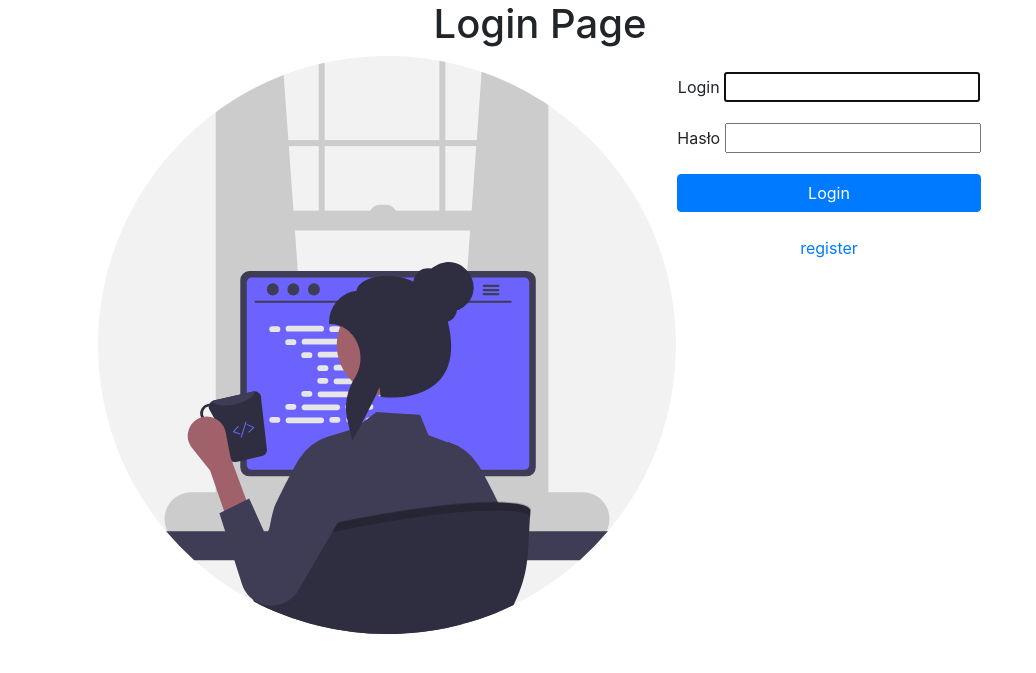
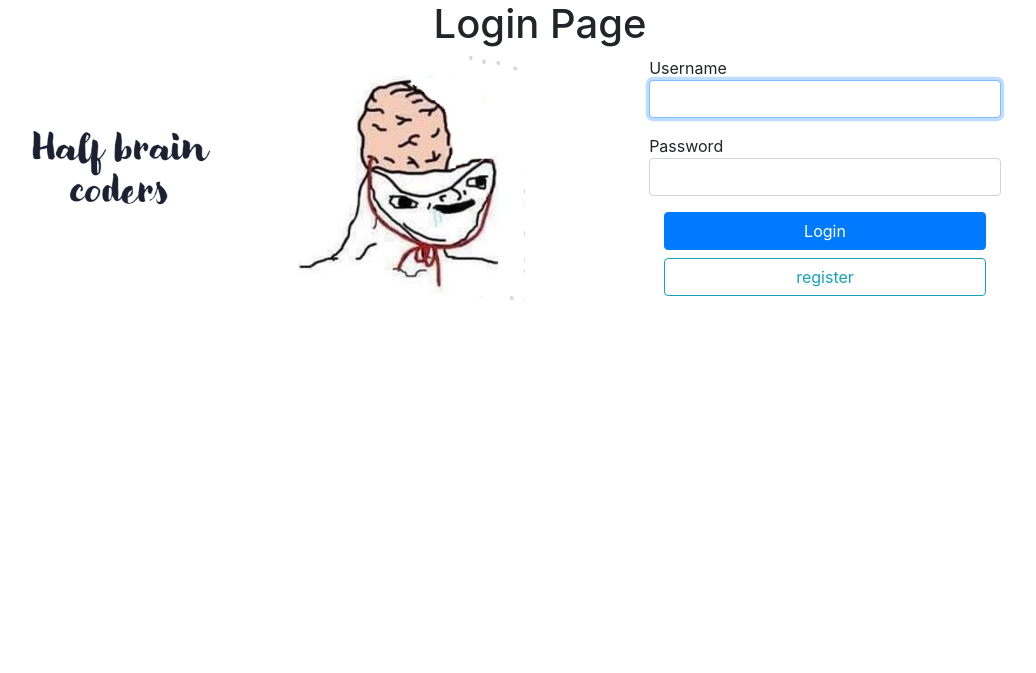
Before and after one commit to Dulajfly/half-brain-coders, a Django app: page /login/ in a window 1280 px wide. Shown: the top 673 px of the page, without its empty margins (100-1136 px from the left). Run offline with Django 3.2, Linux system fonts and the light colour scheme; some libraries are stand-ins or nearby versions.

Commit message:
[FRONTEND] Add css

```diff
--- a/base/forms.py
+++ b/base/forms.py
@@ -11,6 +11,10 @@ class LoginForm(AuthenticationForm):
     password = forms.CharField(widget=forms.PasswordInput(attrs={'class': 'form-control'}))
 
 class RegisterForm(UserCreationForm):
+    email = forms.EmailField(widget=forms.EmailInput(attrs={'class': 'form-control'}))
+    username = forms.CharField(widget=forms.TextInput(attrs={'class': 'form-control'}))
+    # password1 = forms.CharField(widget=forms.TextInput(attrs={'class': 'form-control'}))
+    # password2 = forms.CharField(widget=forms.TextInput(attrs={'class': 'form-control'}))
     class Meta:
         model = User
         fields = ['username', 'email', 'password1', 'password2']
--- /dev/null
+++ b/base/static/login.js
@@ -0,0 +1,7 @@
+const login = document.getElementById('id_password');
+const username = document.getElementById('id_username');
+
+console.log(username)
+
+login.classList.add('form-control')
+username.classList.add('form-control')
--- a/templates/index.html
+++ b/templates/index.html
@@ -53,6 +53,6 @@
 {#    <button type="submit">Wyslij email</button>#}
 {#</form>#}
 
-<script src="{% static 'map.js' %}"></script>
+
 </body>
 </html>
--- a/templates/user/login.html
+++ b/templates/user/login.html
@@ -7,31 +7,33 @@
 
 
 <div class="container">
-    <h1 class="text-center center-block">Login Page</h1>
-    <div class="row justify-content-center" style="display: flex">
-        <div class="center-block">
-            <img src="{% static 'img/pic.svg' %}" alt="" class="img-fluid">
+    <h1 class="text-center">Login Page</h1>
+    <div class="row" style="display: flex">
+        <div class="text-center col-md-6">
+            <img src="{% static 'logo.png' %}" alt="" class="img-fluid">
         </div>
-        <div class="center-block">
-            <div class="row justify-content-center h-100 p-3 ">
+        <div class="center-block col-md-6">
+            <div class="row justify-content-center ">
                 <div class="form-group">
-                    <div class="mb-4 text-center">
-                        <form  class="mb-4 text-center" method="post">
+                    <div class="">
+                        <form class="" method="post">
                             {% csrf_token %}
-                            <div class="form-group">
-                                <label for="">Login</label>
+                            <div class="form-group row">
+                                {{ form.username.label }}
                                 {{ form.username }}
                             </div>
-                            <div class="form-group">
-                                <label for="">Hasło</label>
+                            <div class="form-group row">
+                                {{ form.password.label }}
                                 {{ form.password }}
                             </div>
                             <input class="btn btn-block btn-primary" type="submit" value="Login">
+                            <a class="btn btn-block btn-outline-info" href="{% url 'register' %}">register</a>
                         </form>
-                        <p><a href="{% url 'register' %}">register</a></p>
                     </div>
                 </div>
             </div>
         </div>
     </div>
 </div>
+
+<script src="{% static 'login.js' %}"></script>
```
Also changed, not shown: base/static/exitpoint.js (added, +7 -0 lines), base/static/mapExitPoint.js (+21 -0 lines), templates/exitpoint.html (+10 -4 lines), templates/exitpoint_list.html (+30 -19 lines), templates/menu.html (+19 -3 lines), templates/user/register.html (+9 -4 lines), base/static/logo.png (added).
